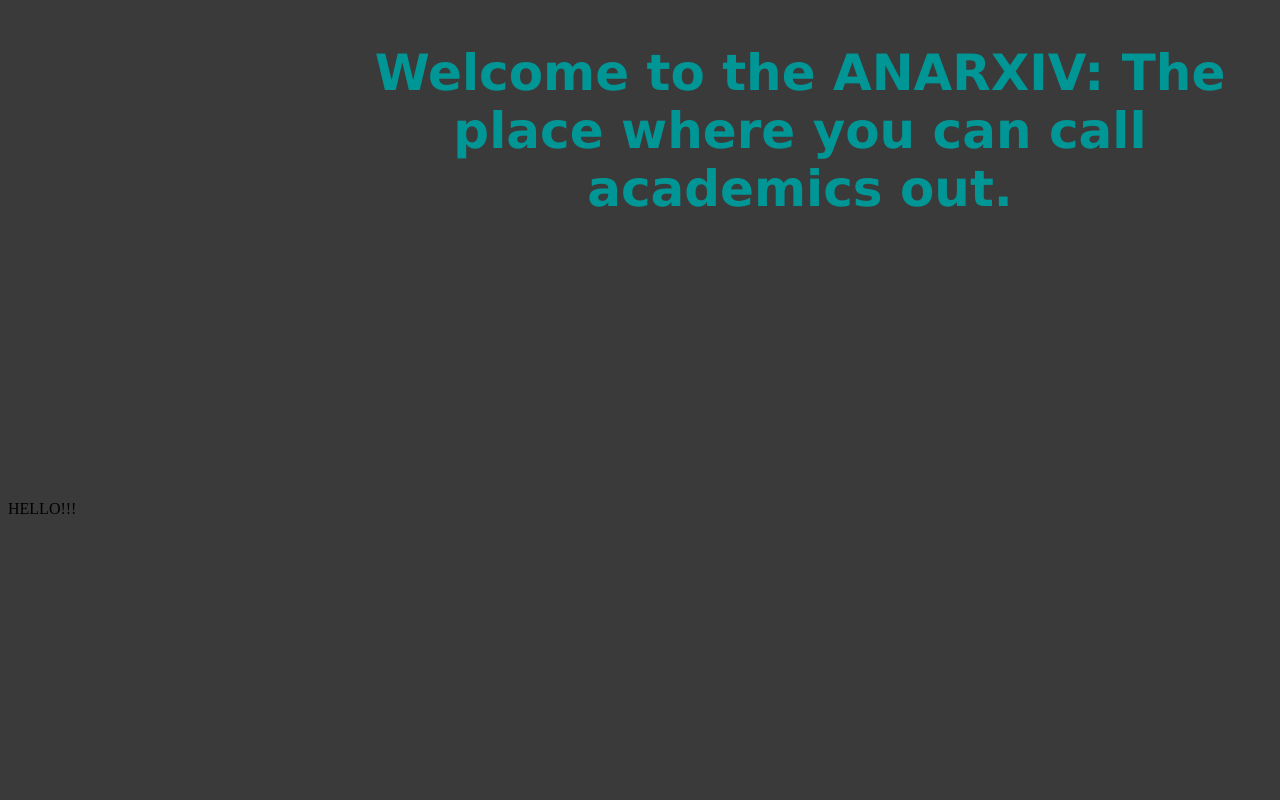
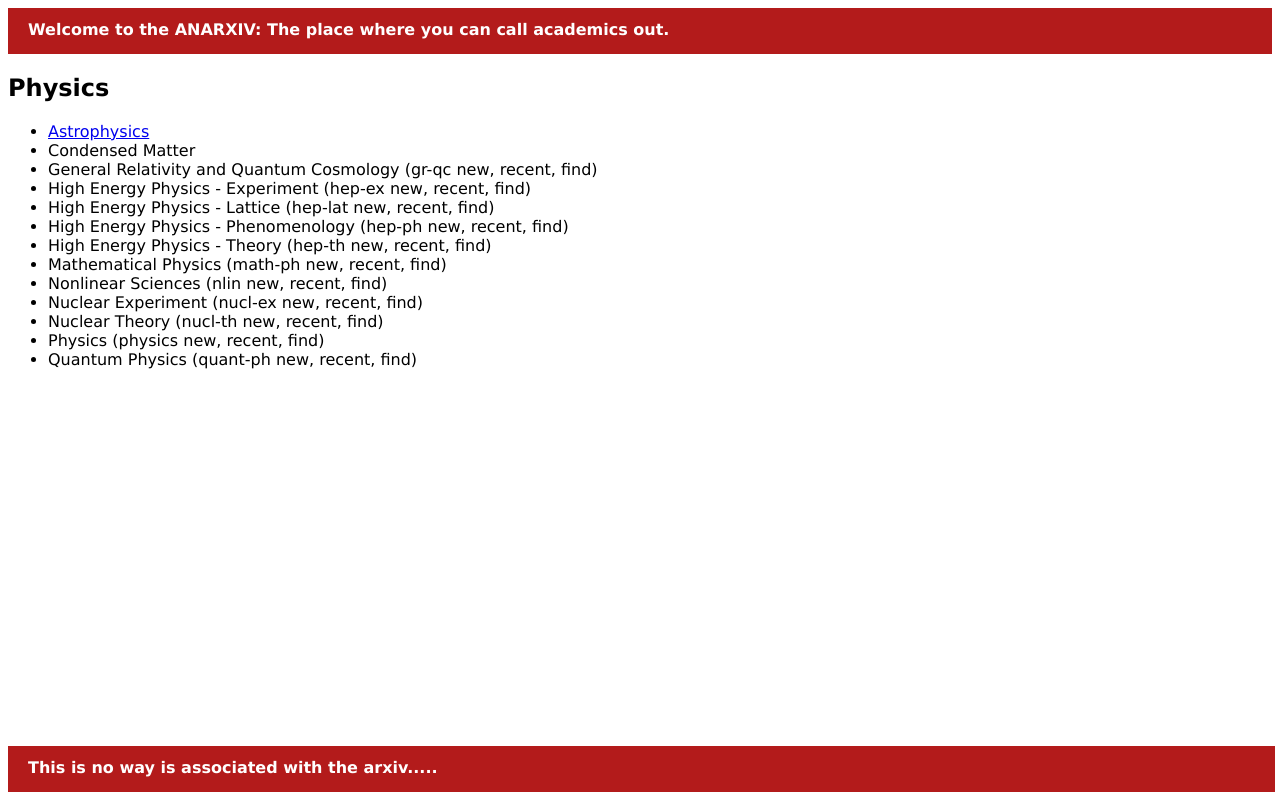
Before and after one commit to markharley/anarxiv_thebeginning, a Django app: page /home/ in a window 1280 px wide. Run offline with Django 3.2, Linux system fonts and the light colour scheme; some libraries are stand-ins or nearby versions.

Commit message:
stylistic things and links

```diff
--- a/anarxiv/anarxiv_app/static/css/home.css
+++ b/anarxiv/anarxiv_app/static/css/home.css
@@ -1,21 +1,41 @@
-#title {
-    position: absolute;
-    border-radius: 5px;
-    text-align: center;
-    font-family: Verdana, Arial, Sans-Serif;
-    color: rgb(0,150,150);
-    width: 1000px;
-    font-size: 50px;
-    left: 300px;
-    top: 10px;
-}
+
+header {
+    background-color: #b31b1b;
+    color: #fff;
+    margin: 0;
+    padding: .75em 0;
+    position: relative;
+        }
+
+#header {
+    margin: 0;
+    font-size: 1em;
+    padding: 0 0 .2em 20px;
+    font-weight: bold;
+    font-style: normal;
+    }
+
+
 body {
-    background-color: rgb(58, 58, 58);
+    background-color: rgb(255,255,255));
+    font-family: 'Lucida Grande', helvetica, arial, verdana, sans-serif;
 }
 
-div {
-    color: rgb(0,0,0);
-    position: absolute;
-    top: 500px;
+footer {
+    background-color: #b31b1b;
+    color: #fff;
+    margin: 0;
+    padding: .75em 0;
+    position:absolute;
+    width:99%;
+    bottom: 8px;
 
 }
+
+#footer {
+    margin: 0;
+    font-size: 1em;
+    padding: 0 0 .2em 20px;
+    font-weight: bold;
+    font-style: normal;
+}
--- /dev/null
+++ b/anarxiv/anarxiv_app/templates/astrophysics.html
@@ -0,0 +1,3 @@
+<body>
+ASS-TROPHYSICS
+</body>
--- a/anarxiv/anarxiv_app/templates/home.html
+++ b/anarxiv/anarxiv_app/templates/home.html
@@ -10,10 +10,38 @@
 </head>
 
 <body>
-	<h1 id = "title">
+	<header>
+		<h1 id = "header">
 		Welcome to the ANARXIV: The place where you can call academics out.
-	</h1>
-	<div>
-	HELLO!!!
-	</div>
+		</h1>
+	</header>
+
+
+	<h2> Physics </h2>
+
+	<ul>
+ 	 	<li><a href="/home/astrophysics">Astrophysics</a></li>
+		<li>Condensed Matter</li>
+		<li>General Relativity and Quantum Cosmology (gr-qc new, recent, find)</li>
+		<li>High Energy Physics - Experiment (hep-ex new, recent, find)</li>
+		<li>High Energy Physics - Lattice (hep-lat new, recent, find)</li>
+		<li>High Energy Physics - Phenomenology (hep-ph new, recent, find)</li>
+		<li>High Energy Physics - Theory (hep-th new, recent, find)</li>
+		<li>Mathematical Physics (math-ph new, recent, find)</li>
+		<li>Nonlinear Sciences (nlin new, recent, find)</li>
+		<li>Nuclear Experiment (nucl-ex new, recent, find)</li>
+		<li>Nuclear Theory (nucl-th new, recent, find)</li>
+		<li>Physics (physics new, recent, find)</li>
+		<li>Quantum Physics (quant-ph new, recent, find)</li>
+	</ul>
+
+
+
+
+<footer>
+<h1 id = "footer">This is no way is associated with the arxiv.....</h1>
+</footer>
+
+
+
 </body>
--- a/anarxiv/anarxiv_app/urls.py
+++ b/anarxiv/anarxiv_app/urls.py
@@ -3,5 +3,6 @@ from django.conf.urls import url
 from . import views
 
 urlpatterns = [
+	url(r'^astrophysics$', views.astrophysics, name='astrophysics'),
     url(r'^$', views.home, name='home'),
 ]
--- a/anarxiv/anarxiv_app/views.py
+++ b/anarxiv/anarxiv_app/views.py
@@ -7,3 +7,6 @@ from anarxiv_app.models import paper
 
 def home(request):
      return render_to_response('home.html')
+
+def astrophysics(request):
+     return render_to_response('astrophysics.html')
```
